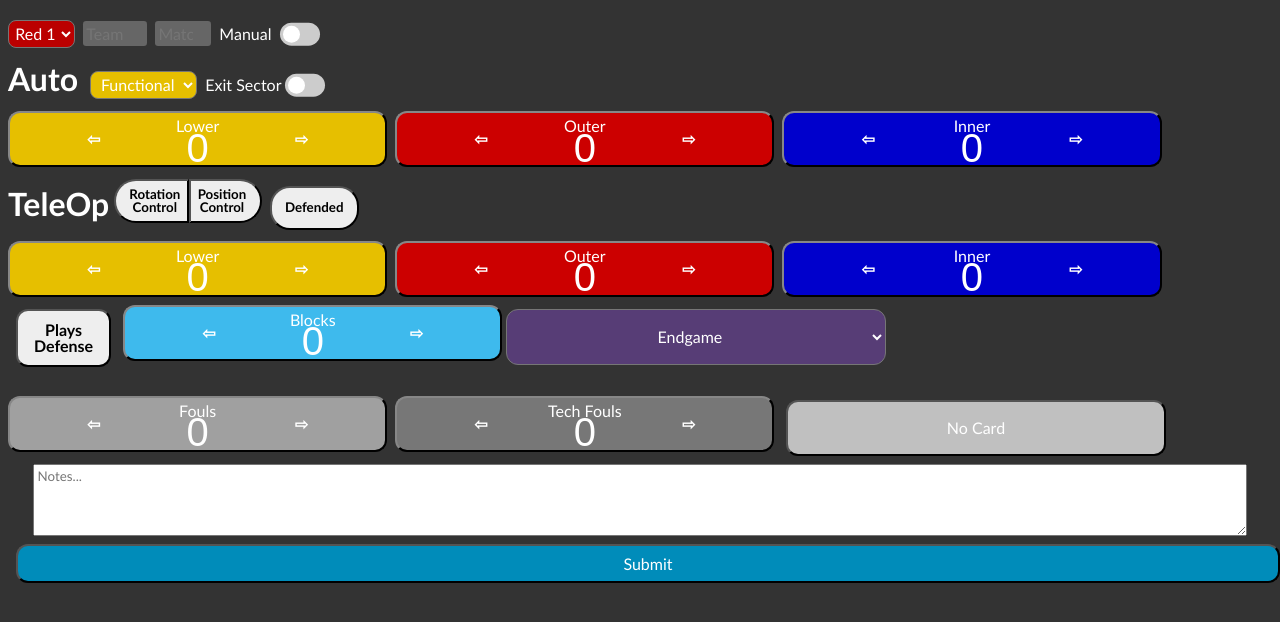
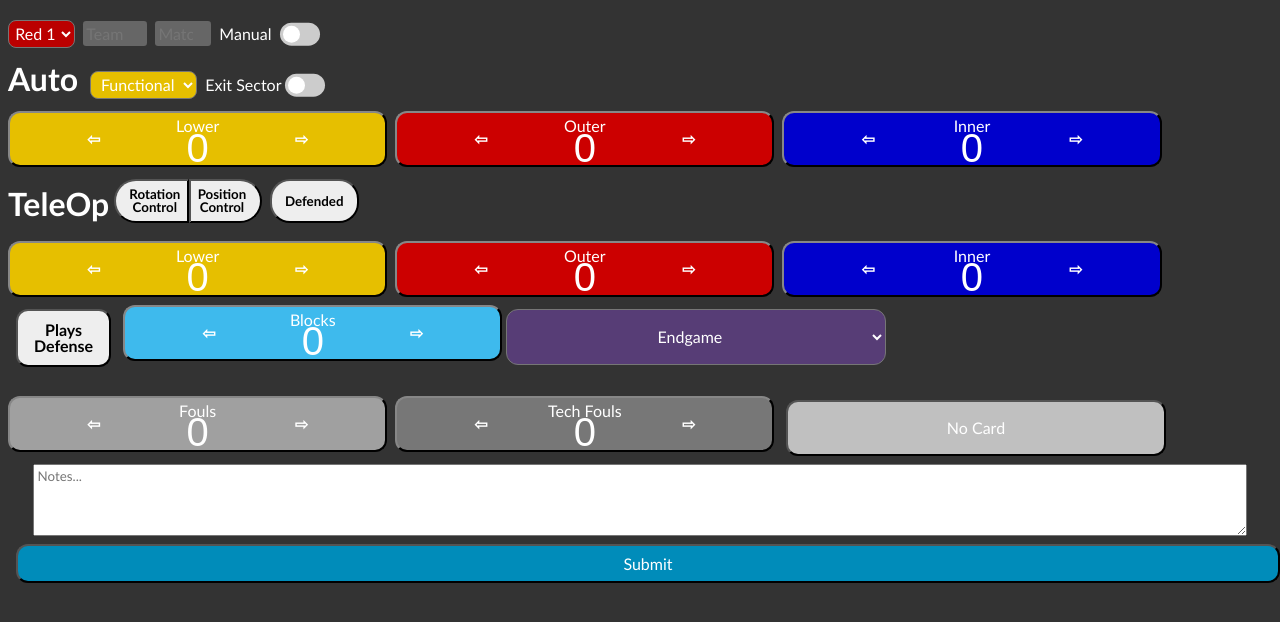
Before and after one commit to Cinnastar047/1124Scouting2020, a plain HTML site: page Scouting 2020.html in a window 1280 px wide. Drawn offline with nearby package versions, Linux system fonts and the light colour scheme; no server answers; a web font is replaced by a local one.

Commit message:
Update TeleOpStyles.css

```diff
--- a/TeleOpStyles.css
+++ b/TeleOpStyles.css
@@ -35,7 +35,7 @@
 	margin-right: 0;
 	line-height: 1em;
 	background-color: #eee;
-	vertical-align: top;
+	top: -0.5em;
 }
 #defended:active {
 	background-color: #aba;
```
